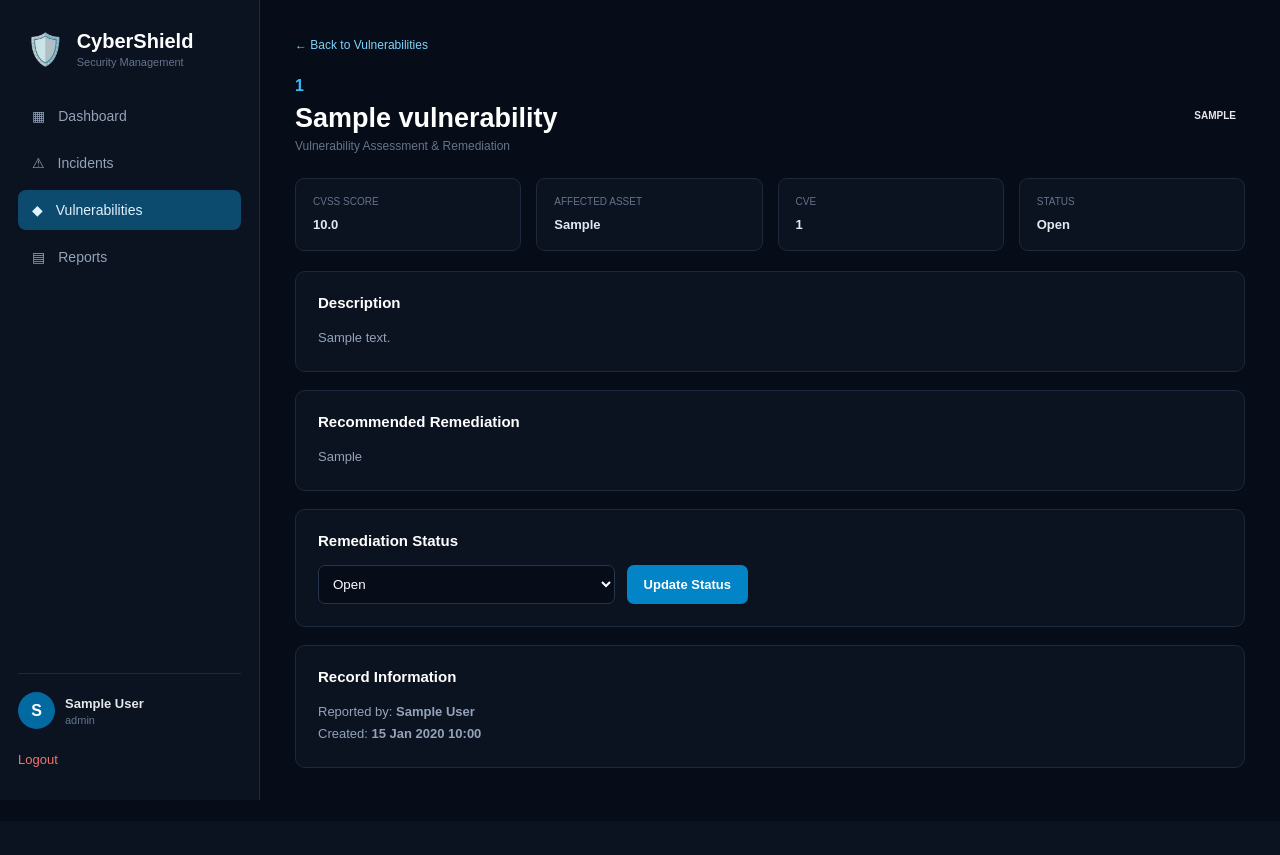
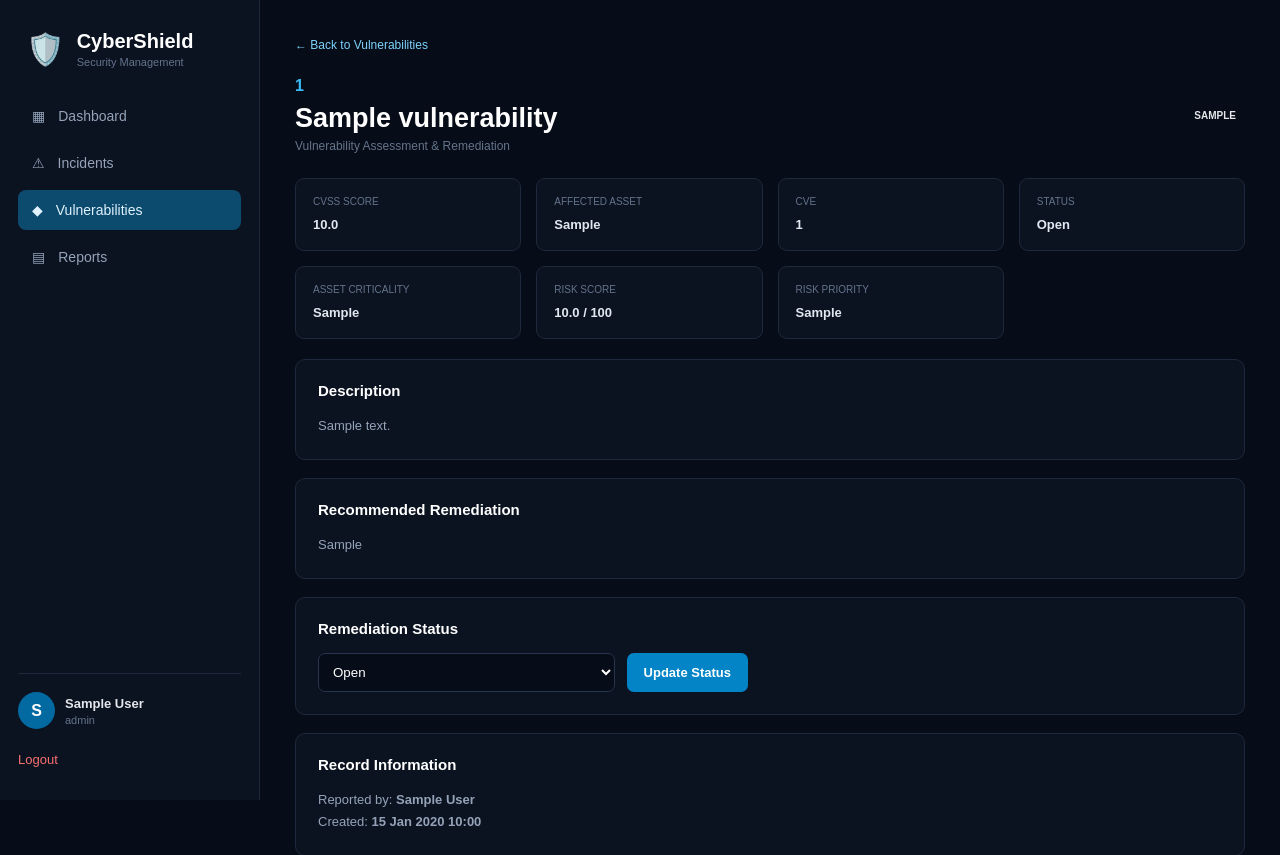
Before and after one commit to aleena-2507/CyberShield, a Flask app: page /vulnerabilities/1 in a window 1280 px wide. Shown: the top 855 px of the page. Before the commit the page ends 800 px from the top, so only its background shows below. Run offline with Flask 3, Linux system fonts and the light colour scheme; a user stored in the database is signed in; tables that the repository leaves empty hold one stand-in row (values such as "Sample post").

Commit message:
Risk Engine and Dynamic Vulnerability Risk Management

```diff
--- a/app.py
+++ b/app.py
@@ -47,7 +47,81 @@ login_manager.login_view = "login"
 def load_user(user_id):
     return db.session.get(User, int(user_id))
 
+def calculate_vulnerability_risk(cvss_score, asset_criticality, status):
 
+    # --------------------------------
+    # CVSS COMPONENT - MAX 60 POINTS
+    # --------------------------------
+
+    cvss_component = (float(cvss_score) / 10) * 60
+
+
+    # --------------------------------
+    # ASSET CRITICALITY - MAX 30
+    # --------------------------------
+
+    asset_weights = {
+        "Low": 7.5,
+        "Medium": 15,
+        "High": 22.5,
+        "Critical": 30
+    }
+
+    asset_component = asset_weights.get(
+        asset_criticality,
+        15
+    )
+
+
+    # --------------------------------
+    # STATUS COMPONENT - MAX 10
+    # --------------------------------
+
+    status_weights = {
+        "Open": 10,
+        "In Progress": 7,
+        "Remediated": 2,
+        "Closed": 0
+    }
+
+    status_component = status_weights.get(
+        status,
+        10
+    )
+
+
+    # --------------------------------
+    # FINAL SCORE
+    # --------------------------------
+
+    risk_score = round(
+        cvss_component
+        + asset_component
+        + status_component,
+        1
+    )
+
+    risk_score = min(risk_score, 100)
+
+
+    # --------------------------------
+    # PRIORITY
+    # --------------------------------
+
+    if risk_score >= 80:
+        risk_priority = "Critical"
+
+    elif risk_score >= 60:
+        risk_priority = "High"
+
+    elif risk_score >= 40:
+        risk_priority = "Medium"
+
+    else:
+        risk_priority = "Low"
+
+
+    return risk_score, risk_priority
 # -------------------------
 # LOGIN
 # -------------------------
@@ -113,25 +187,24 @@ def dashboard():
     critical_count = (
         Incident.query.filter_by(severity="Critical").count()
         +
-        Vulnerability.query.filter_by(severity="Critical").count()
+        Vulnerability.query.filter_by(risk_priority="Critical").count()
     )
-
     high_count = (
         Incident.query.filter_by(severity="High").count()
         +
-        Vulnerability.query.filter_by(severity="High").count()
+        Vulnerability.query.filter_by(risk_priority="High").count()
     )
 
     medium_count = (
         Incident.query.filter_by(severity="Medium").count()
         +
-        Vulnerability.query.filter_by(severity="Medium").count()
+        Vulnerability.query.filter_by(risk_priority="Medium").count()
     )
 
     low_count = (
         Incident.query.filter_by(severity="Low").count()
         +
-        Vulnerability.query.filter_by(severity="Low").count()
+        Vulnerability.query.filter_by(risk_priority="Low").count()
     )
 
 
@@ -382,6 +455,10 @@ def create_vulnerability():
         affected_asset = request.form.get("affected_asset", "").strip()
         cve_id = request.form.get("cve_id", "").strip()
         cvss_input = request.form.get("cvss_score", "").strip()
+        asset_criticality = request.form.get(
+            "asset_criticality",
+        ""
+        ).strip()
         description = request.form.get("description", "").strip()
         remediation = request.form.get("remediation", "").strip()
 
@@ -406,7 +483,23 @@ def create_vulnerability():
         if cvss_score < 0 or cvss_score > 10:
             flash("CVSS score must be between 0 and 10.", "error")
             return redirect(url_for("create_vulnerability"))
+        allowed_criticalities = [
+            "Low",
+            "Medium",
+            "High",
+            "Critical"
+        ]
 
+        if asset_criticality not in allowed_criticalities:
+
+            flash(
+                "Please select a valid asset criticality.",
+                "error"
+            )
+
+            return redirect(
+                url_for("create_vulnerability")
+            )
         # Automatically calculate severity from CVSS
         if cvss_score >= 9.0:
             severity = "Critical"
@@ -419,6 +512,11 @@ def create_vulnerability():
 
         else:
             severity = "Low"
+        risk_score, risk_priority = calculate_vulnerability_risk(
+            cvss_score,
+            asset_criticality,
+            "Open"
+        )
 
         vulnerability = Vulnerability(
             title=title,
@@ -426,6 +524,9 @@ def create_vulnerability():
             cve_id=cve_id if cve_id else None,
             cvss_score=cvss_score,
             severity=severity,
+            asset_criticality=asset_criticality,
+            risk_score=risk_score,
+            risk_priority=risk_priority,
             description=description,
             remediation=remediation,
             status="Open",
@@ -487,7 +588,14 @@ def update_vulnerability_status(id):
         )
 
     vulnerability.status = new_status
+    risk_score, risk_priority = calculate_vulnerability_risk(
+        vulnerability.cvss_score,
+        vulnerability.asset_criticality,
+        new_status
+    )
 
+    vulnerability.risk_score = risk_score
+    vulnerability.risk_priority = risk_priority
     db.session.commit()
 
     flash(
--- a/templates/vulnerability_details.html
+++ b/templates/vulnerability_details.html
@@ -225,6 +225,37 @@
             </strong>
 
         </div>
+        <div class="detail-card">
+
+            <span>Asset Criticality</span>
+
+            <strong>
+                {{ vulnerability.asset_criticality }}
+            </strong>
+
+        </div>
+
+
+        <div class="detail-card">
+
+            <span>Risk Score</span>
+
+            <strong>
+                {{ "%.1f"|format(vulnerability.risk_score) }} / 100
+            </strong>
+
+        </div>
+
+
+        <div class="detail-card">
+
+            <span>Risk Priority</span>
+
+            <strong class="severity-badge severity-{{ vulnerability.risk_priority|lower }}">
+                {{ vulnerability.risk_priority }}
+            </strong>
+
+        </div>
 
     </section>
 
```
Also changed, not shown: templates/create_vulnerability.html (+35 -0 lines), templates/vulnerabilities.html (+7 -0 lines).
